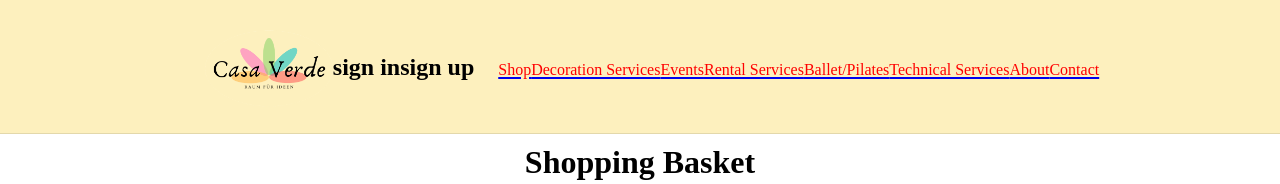
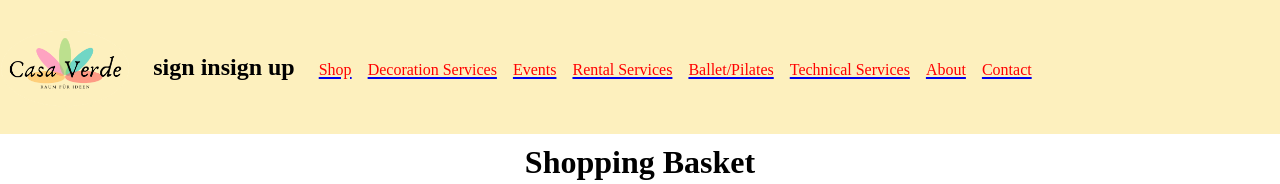
Before and after one commit to thesergioliveira/casa-verde-the-final, a React (Create React App) app in the folder client/: page /basket in a window 1280 px wide. Shown: the top 184 px of the page. Built offline with nearby package versions, Linux system fonts and the light colour scheme; no server answers.

Commit message:
changing the logo position

```diff
--- a/client/src/components/Nav.js
+++ b/client/src/components/Nav.js
@@ -71,10 +71,11 @@ const Nav = ({ logo }) => {
   return (
     <header>
       <nav className="laptop-setup">
-        <div className="nav-top">
-          <div className="logo-container" onClick={closeMenu}>
+      <div className="logo-container" onClick={closeMenu}>
             {logo}
           </div>
+        <div className="nav-top">
+
           <div className="nav-user">
             {token ? (
               <>
--- a/client/src/sass/layouts/laptop/_navigation.scss
+++ b/client/src/sass/layouts/laptop/_navigation.scss
@@ -1,3 +1,8 @@
+header {
+    background-color: $cream;
+    @include flex;
+}
+
 .laptop-setup {
     width: 100vw;
     height: auto;
@@ -7,11 +12,16 @@
     @include flex;
 
 
- ul li {
+ ul {
+     width: 75vw;
+
+ }
+ li {
      display: inline;
      color: red;
      font-size: 1rem;
-     flex-direction: wrap;
+    margin-right: 1rem;
+
  }
 }
 .nav-top {
--- a/client/src/sass/layouts/mobile/_basket.scss
+++ b/client/src/sass/layouts/mobile/_basket.scss
@@ -71,6 +71,7 @@ ul {
     width: 100%;
     //border: 1px solid yellow;
   }
+
   img {
     width: 7rem;
     height: 8rem;
```
